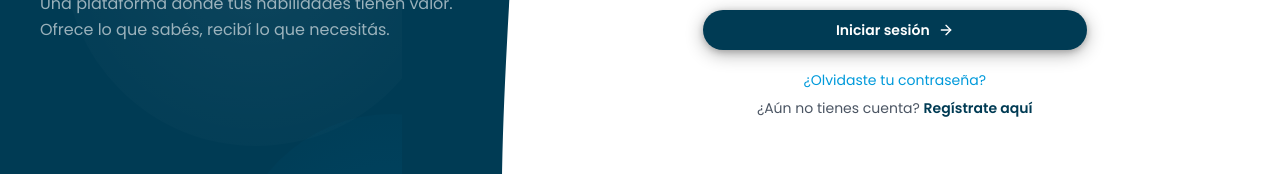
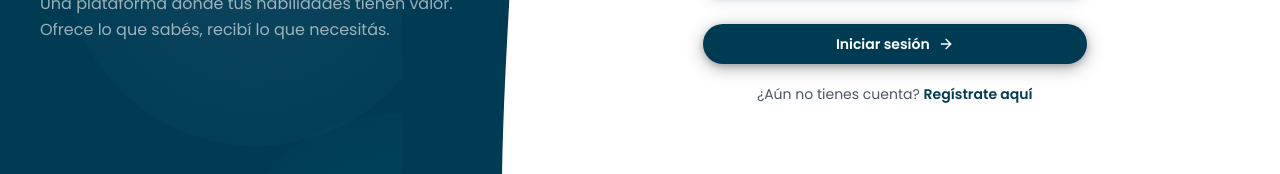
Before and after one commit to J-Camilo/bank-time-front, a React (Vite) app: page /login in a window 1280 px wide. Shown: the part 446-620 px from the top of the page. Built offline with nearby package versions, Linux system fonts and the light colour scheme; no server answers.

Commit message:
se quita el olvidar tu contrasena

```diff
--- a/src/pages/Login.tsx
+++ b/src/pages/Login.tsx
@@ -185,7 +185,7 @@ export default function Login() {
             </button>
 
             <div className="text-center space-y-2">
-              <p className="text-sm text-sky-mid cursor-pointer hover:underline">¿Olvidaste tu contraseña?</p>
+              {/* <p className="text-sm text-sky-mid cursor-pointer hover:underline">¿Olvidaste tu contraseña?</p> */}
               <p className="text-sm text-gray-600">
                 ¿Aún no tienes cuenta?{' '}
                 <Link to="/register" className="text-navy font-semibold hover:underline">Regístrate aquí</Link>
```
